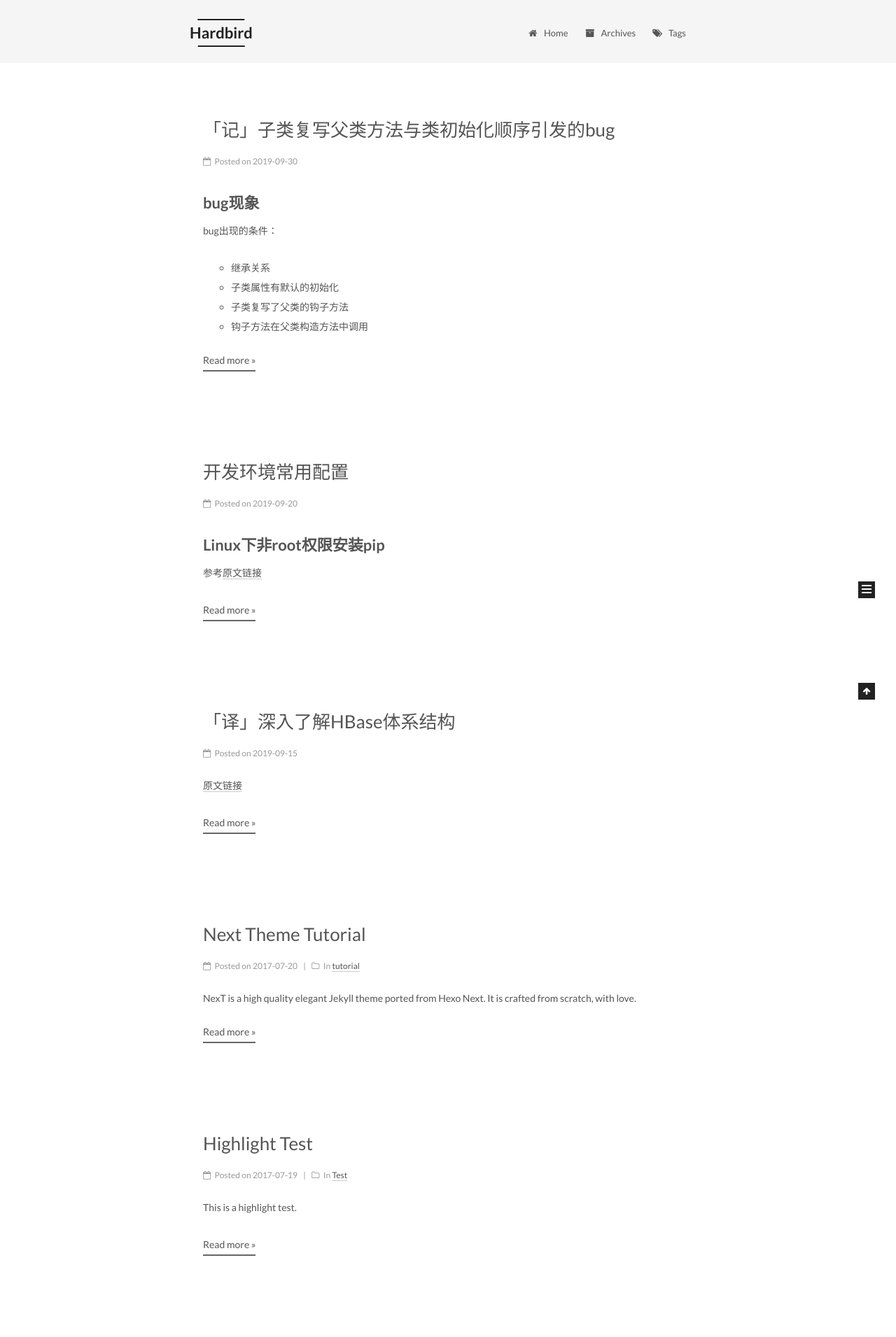
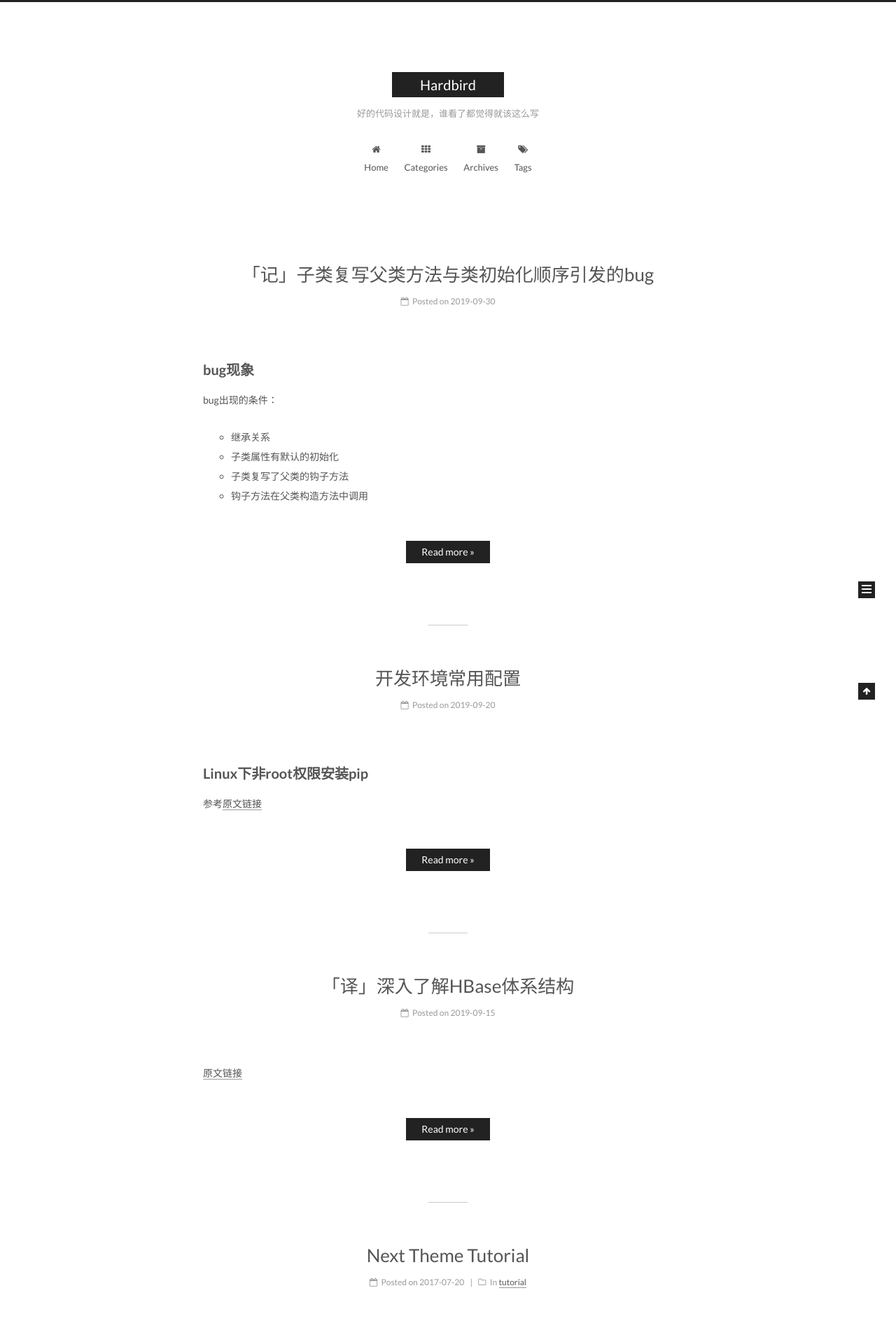
Before and after one commit to ddupg/hexo-blog, a Jekyll site: the page built from index.html, in a window 1280 px wide. Shown: the top 1911 px of the page at 70% size. Built offline with Jekyll 4.4.1, drawn with Linux system fonts in a browser that asks for light colours; emoji names are drawn with the system emoji font; formulas are drawn with MathJax 3; the list of posts is cut into pages by our own code.

Commit message:
modify config

```diff
--- a/_config.yml
+++ b/_config.yml
@@ -5,7 +5,7 @@
 
 # Site
 title: Hardbird
-subtitle: 好的代码设计就是谁看了都觉得就该这么写
+subtitle: 好的代码设计就是，谁看了都觉得就该这么写
 description:
 author: Sun Xin
 # Support language: de, en, fr-FR, id, ja, ko, pt-BR, pt, ru, zh-Hans, zh-hk, zh-tw
@@ -119,7 +119,7 @@ index_with_subtitle: false
 # When running the site in a subdirectory (e.g. domain.tld/blog), remove the leading slash (/archives -> archives)
 menu:
   home: /
-  #categories: /categories/
+  categories: /categories/
   #about: /about/
   archives: /archives/
   tags: /tags/
@@ -152,8 +152,8 @@ menu_icons:
 # ---------------------------------------------------------------
 
 # Schemes
-#scheme: Muse
-scheme: Mist
+scheme: Muse
+#scheme: Mist
 #scheme: Pisces
 
 
```
